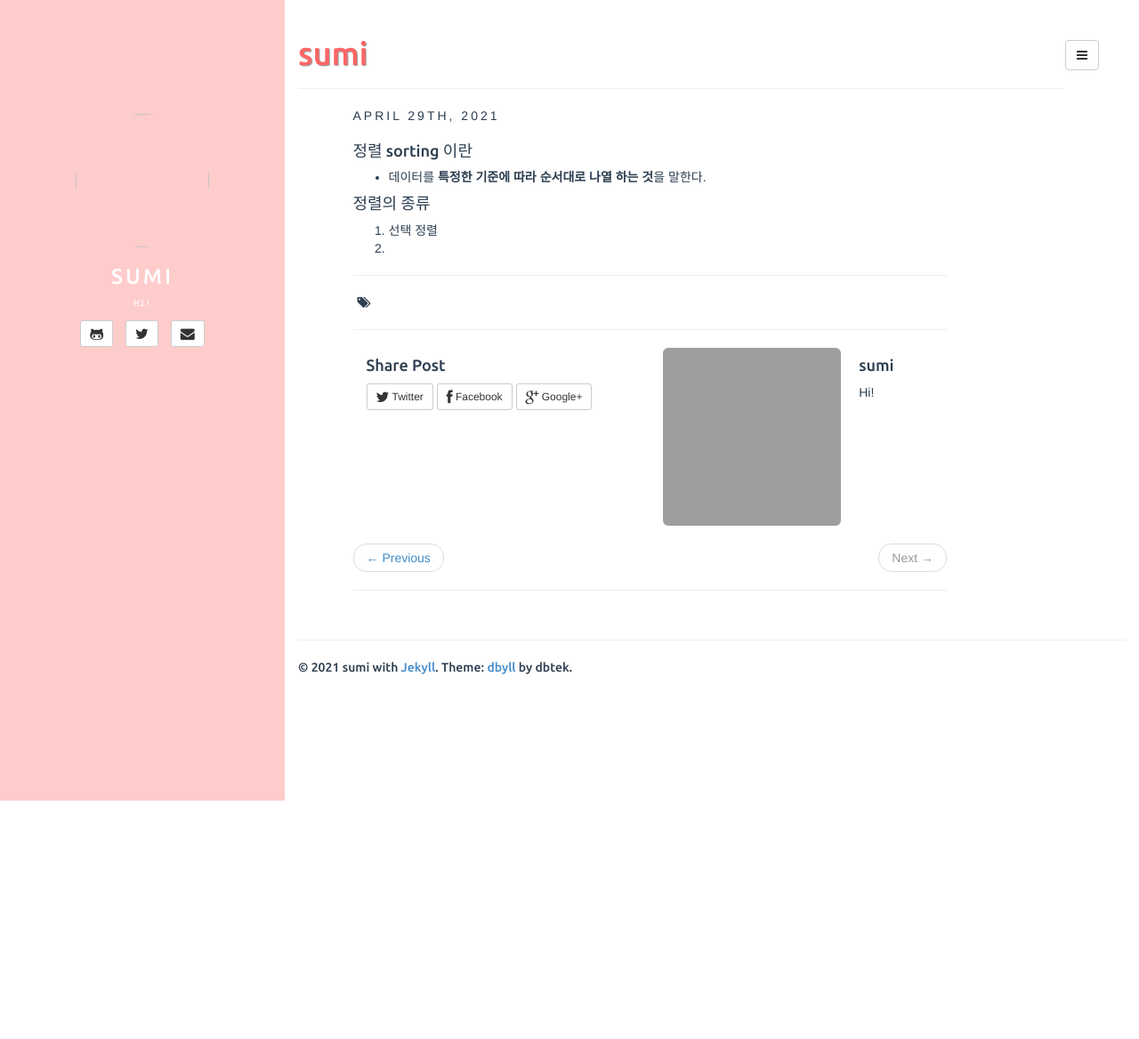
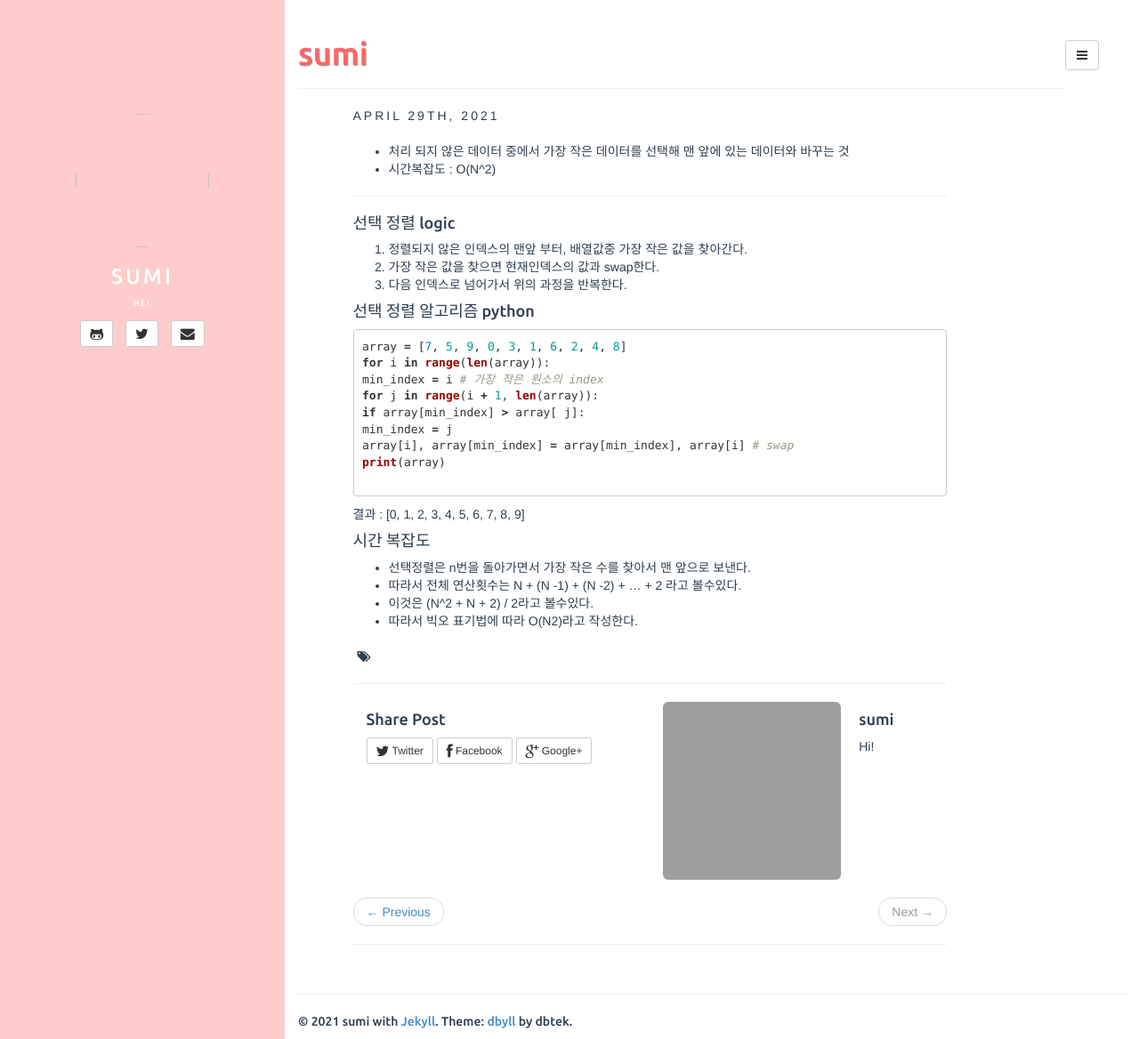
Before and after one commit to sumi-0011/sumi-0011.github.io, a Jekyll site: the page built from _posts/2021-04-29-sort1.md, in a window 1280 px wide and 1168 px high. Shown: the whole window at 89% size. Built offline with Jekyll 4.4.1, drawn with Linux system fonts in a browser that asks for light colours; our own code applies the rules of GitHub Pages for plain Markdown files; grey boxes are pictures that could not be loaded.

Commit message:
sort update 0430

````diff
--- a/_posts/2021-04-29-sort1.md
+++ b/_posts/2021-04-29-sort1.md
@@ -8,11 +8,32 @@ categories: [Algo]
 comments: false
 
 ---
-#### 정렬 sorting 이란
-- 데이터를 <b>특정한 기준에 따라 순서대로 나열 하는 것</b>을 말한다.
-
-#### 정렬의 종류
-1. 선택 정렬
-2.
+- 처리 되지 않은 데이터 중에서 가장 작은 데이터를 선택해 맨 앞에 있는 데이터와 바꾸는 것
+- 시간복잡도 : O(N^2)
 
 - - -
+#### 선택 정렬 logic
+1. 정렬되지 않은 인덱스의 맨앞 부터, 배열값중 가장 작은 값을 찾아간다.
+2. 가장 작은 값을 찾으면 현재인덱스의 값과 swap한다.
+3. 다음 인덱스로 넘어가서 위의 과정을 반복한다.
+
+#### 선택 정렬 알고리즘 python
+```py
+array = [7, 5, 9, 0, 3, 1, 6, 2, 4, 8]
+for i in range(len(array)):
+min_index = i # 가장 작은 원소의 index
+for j in range(i + 1, len(array)):
+if array[min_index] > array[ j]:
+min_index = j
+array[i], array[min_index] = array[min_index], array[i] # swap
+print(array)
+
+```
+
+결과 : [0, 1, 2, 3, 4, 5, 6, 7, 8, 9]
+
+#### 시간 복잡도
+- 선택정렬은 n번을 돌아가면서 가장 작은 수를 찾아서 맨 앞으로 보낸다.
+- 따라서 전체 연산횟수는 N + (N -1) + (N -2) + ... + 2 라고 볼수있다.
+- 이것은 (N^2 + N + 2) / 2라고 볼수있다.
+- 따라서 빅오 표기법에 따라 O(N2)라고 작성한다.
````
Also changed, not shown: _posts/2021-04-25-algo1.md (+4 -7 lines), _posts/2021-04-25-algo2.md (+0 -2 lines), _posts/2021-04-29-sort.md (+12 -3 lines).
